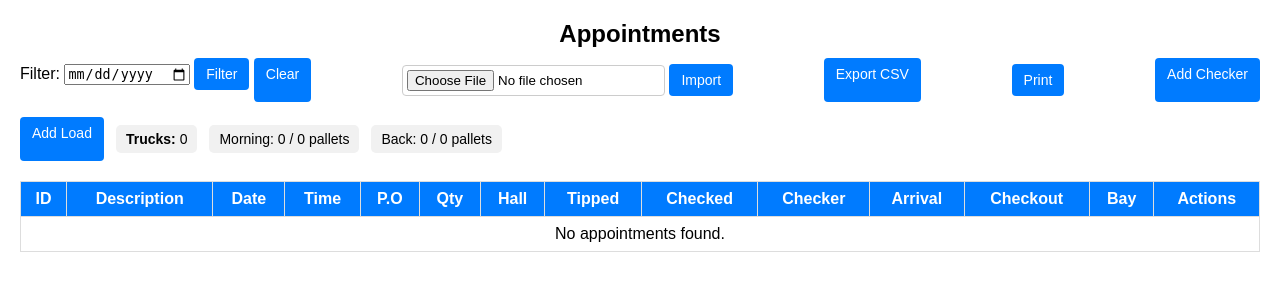
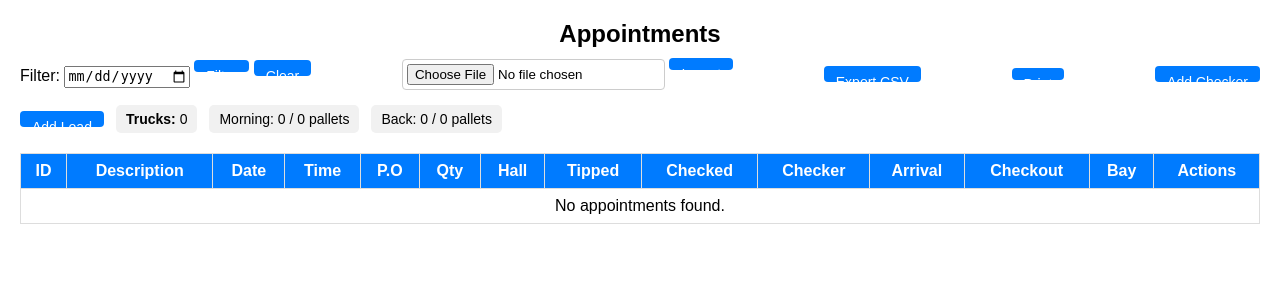
Before and after one commit to Buenomaurilio/Django_GoodsIn, a Django app: page / in a window 1280 px wide. Shown: the top 300 px of the page. Run offline with Django 5.2, Linux system fonts and the light colour scheme; the visitor is signed in with stand-in values (Sample User, id 1); data that the repository does not hold is empty.

Commit message:
buttons2

```diff
--- a/templates/appointments/appointment_list.html
+++ b/templates/appointments/appointment_list.html
@@ -50,7 +50,7 @@
     text-decoration: none;
     display: inline-block;
     border: none;
-    height: 32px;
+    height: 4px;
     line-height: 20px;
   }
 
```
